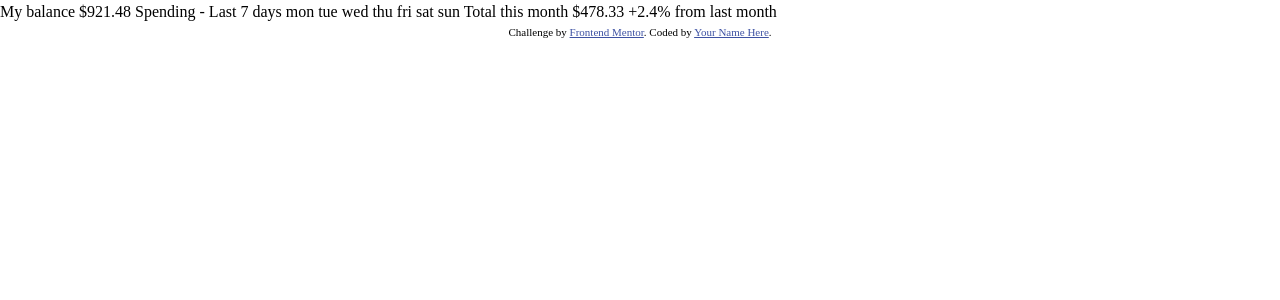
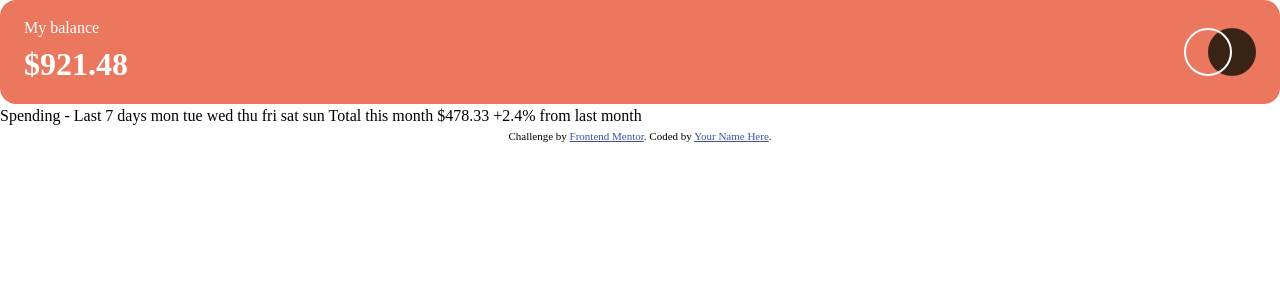
Before and after one commit to pinhob/frontend-mentor-expenses-chart, a Svelte app: page / in a window 1280 px wide. Shown: the top 300 px of the page. Built offline with nearby package versions, Linux system fonts and the light colour scheme.

Commit message:
feat(Balance.svelte): create Balance component and apply styles

```diff
--- a/src/App.svelte
+++ b/src/App.svelte
@@ -1,10 +1,10 @@
 <script>
+  import Balance from "./lib/components/Balance.svelte";
+
 </script>
 
 <main>
-  My balance
-  $921.48
-
+  <Balance />
   Spending - Last 7 days
 
   mon
--- /dev/null
+++ b/src/lib/components/Balance.svelte
@@ -0,0 +1,38 @@
+<div>
+  <div class="balance-data">
+    <h2>My balance</h2>
+    <p>$921.48</p>
+  </div>
+  <img src="images/logo.svg" alt="logo" />
+</div>
+
+<style>
+  div {
+    background-color: hsl(10, 79%, 65%);
+    border-radius: 16px;
+    padding: 1rem 1.5rem;
+    color: white;
+    display: flex;
+    justify-content: space-between;
+    align-items: center;
+  }
+
+  div.balance-data {
+    margin: 0;
+    padding: 0;
+    display: flex;
+    flex-direction: column;
+    justify-content: center;
+    align-items: flex-start;
+  }
+
+  .balance-data h2 {
+    font-size: 1rem;
+    font-weight: 400;
+  }
+
+  .balance-data p {
+    font-size: 2rem;
+    font-weight: 700;
+  }
+</style>
```
